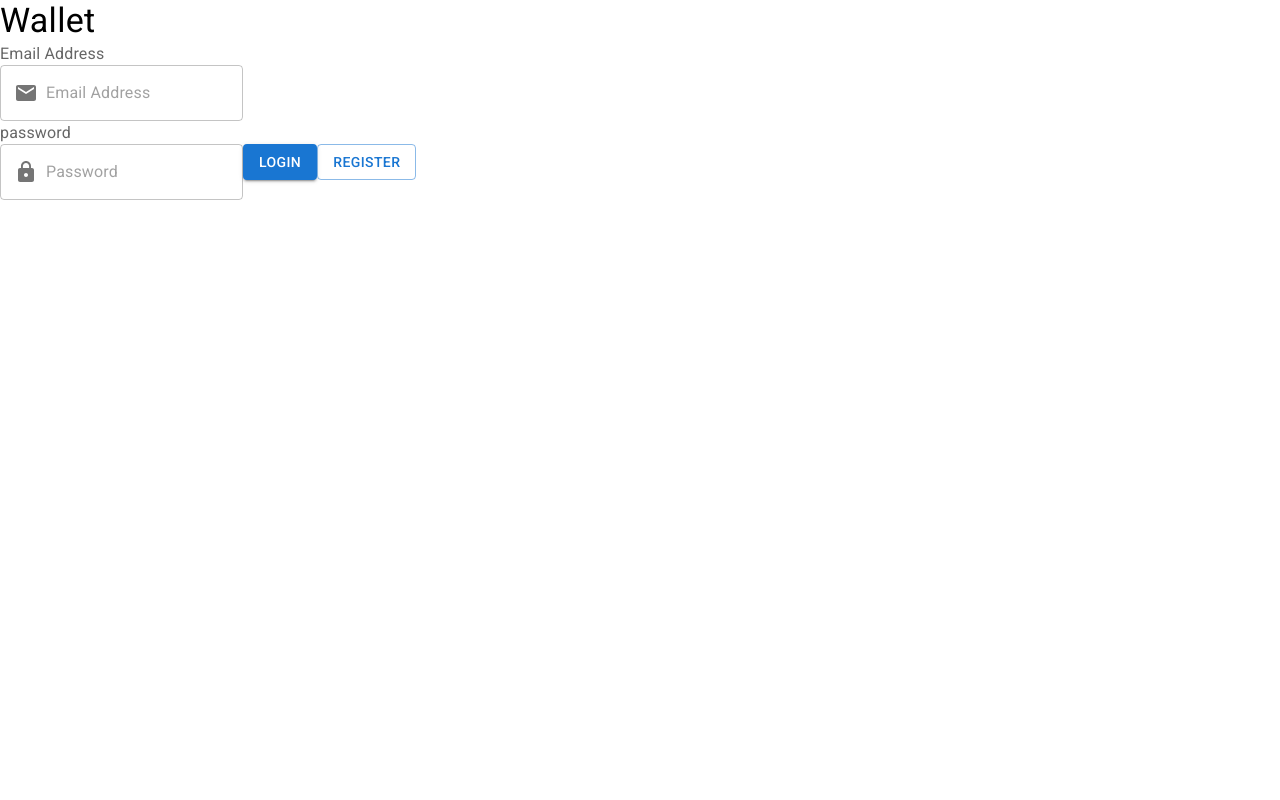
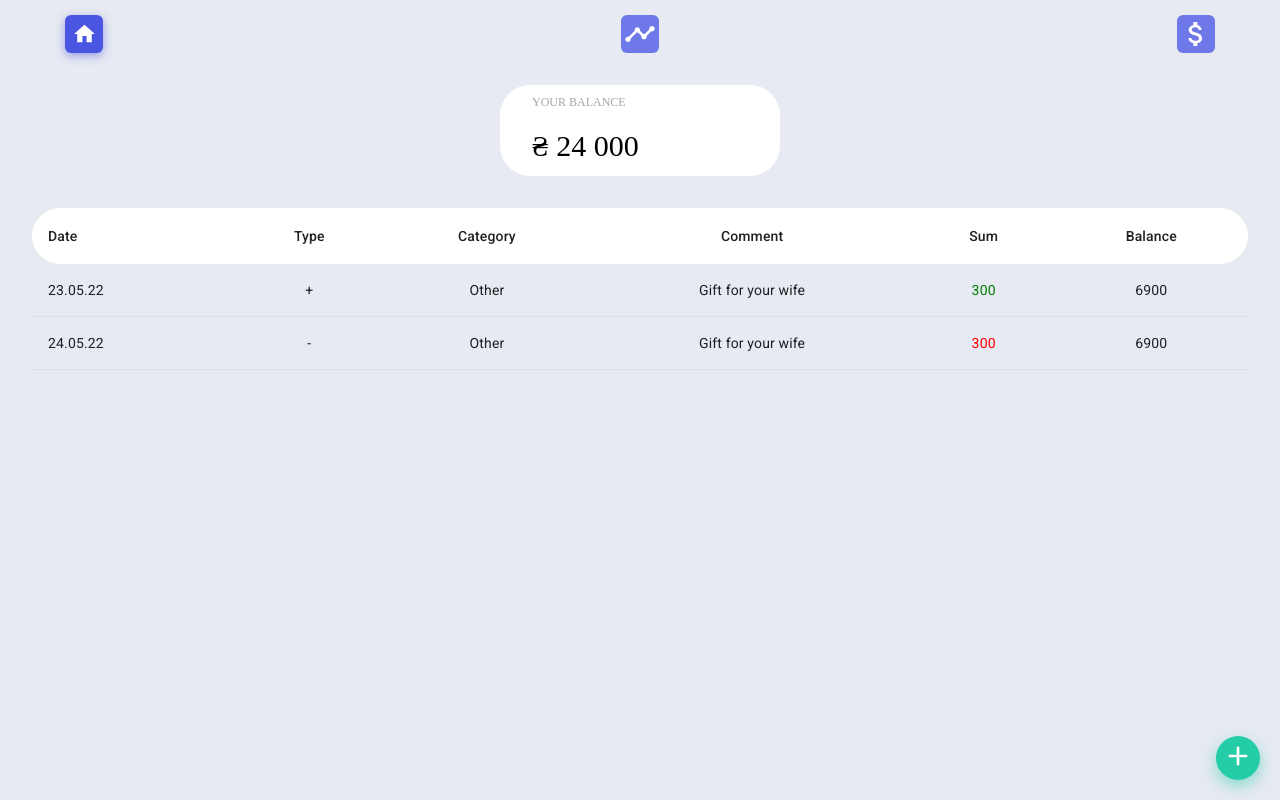
Before and after one commit to sla6ak/app-team-wallet, a React (Create React App) app: page / in a window 1280 px wide. Before the commit this address led to /login. Built offline with nearby package versions, Linux system fonts and the light colour scheme.

Commit message:
create home Table mob and tab

```diff
--- /dev/null
+++ b/src/components/Table/TableLarge.jsx
@@ -0,0 +1,67 @@
+import { Table, TableHead, TableBody, TableCell, TableContainer, TableRow } from '@mui/material';
+import {
+    TableHeadStyled,
+    TableCellStyledleft,
+    TableCellStyledRight,
+    TabWraper,
+    TableCellStyled,
+} from './TableLarge.styled';
+
+const TableLarge = () => {
+    const data = [
+        {
+            date: '23.05.22',
+            type: '+',
+            category: 'Other',
+            comment: 'Gift for your wife',
+            sum: 300,
+            balance: 6900,
+        },
+        {
+            date: '24.05.22',
+            type: '-',
+            category: 'Other',
+            comment: 'Gift for your wife',
+            sum: 300,
+            balance: 6900,
+        },
+    ];
+    return (
+        <TabWraper>
+            <TableContainer>
+                <Table sx={{ minWidth: 704 }} aria-label="simple table">
+                    <TableHead sx={TableHeadStyled}>
+                        <TableRow>
+                            <TableCellStyled sx={TableCellStyledleft}>Date</TableCellStyled>
+                            <TableCellStyled align="center">Type</TableCellStyled>
+                            <TableCellStyled align="center">Category</TableCellStyled>
+                            <TableCellStyled align="center">Comment</TableCellStyled>
+                            <TableCellStyled align="center">Sum</TableCellStyled>
+                            <TableCellStyled sx={TableCellStyledRight} align="center">
+                                Balance
+                            </TableCellStyled>
+                        </TableRow>
+                    </TableHead>
+                    <TableBody>
+                        {data.map(data => (
+                            <TableRow key={data.date}>
+                                <TableCell component="th" scope="row">
+                                    {data.date}
+                                </TableCell>
+                                <TableCell align="center">{data.type}</TableCell>
+                                <TableCell align="center">{data.category}</TableCell>
+                                <TableCell align="center">{data.comment}</TableCell>
+                                <TableCell style={{ color: data.type === '+' ? 'green' : 'red' }} align="center">
+                                    {data.sum}
+                                </TableCell>
+                                <TableCell align="center">{data.balance}</TableCell>
+                            </TableRow>
+                        ))}
+                    </TableBody>
+                </Table>
+            </TableContainer>
+        </TabWraper>
+    );
+};
+
+export default TableLarge;
--- /dev/null
+++ b/src/components/Table/TableLarge.styled.jsx
@@ -0,0 +1,25 @@
+import styled from '@emotion/styled';
+import { TableCell } from '@mui/material';
+
+export const TabWraper = styled.div`
+    margin-left: 32px;
+    margin-right: 32px;
+`;
+
+export const TableCellStyled = styled(TableCell)({
+    border: 0,
+});
+
+export const TableHeadStyled = {
+    backgroundColor: '#ffffff',
+    border: 0,
+};
+
+export const TableCellStyledRight = {
+    borderTopRightRadius: '30px',
+    borderBottomRightRadius: '30px',
+};
+export const TableCellStyledleft = {
+    borderTopLeftRadius: '30px',
+    borderBottomLeftRadius: '30px',
+};
--- /dev/null
+++ b/src/components/Table/TableMobile.jsx
@@ -0,0 +1,42 @@
+import { Table, TableBody, TableCell, TableContainer, TableRow } from '@mui/material';
+import { TableStyled, TabWraper } from './TableMobile.styled';
+
+const TableMobile = () => {
+    const example = '12345';
+    return (
+        <TabWraper>
+            <TableContainer sx={TableStyled}>
+                <Table>
+                    <TableBody>
+                        <TableRow>
+                            <TableCell align="left">Date</TableCell>
+                            <TableCell align="right">{example}</TableCell>
+                        </TableRow>
+                        <TableRow>
+                            <TableCell align="left">Type</TableCell>
+                            <TableCell align="right">{example}</TableCell>
+                        </TableRow>
+                        <TableRow>
+                            <TableCell align="left">Category</TableCell>
+                            <TableCell align="right">{example}</TableCell>
+                        </TableRow>
+                        <TableRow>
+                            <TableCell align="left">Comment</TableCell>
+                            <TableCell align="right">{example}</TableCell>
+                        </TableRow>
+                        <TableRow>
+                            <TableCell align="left">Sum</TableCell>
+                            <TableCell align="right">{example}</TableCell>
+                        </TableRow>
+                        <TableRow>
+                            <TableCell align="left">Balance</TableCell>
+                            <TableCell align="right">{example}</TableCell>
+                        </TableRow>
+                    </TableBody>
+                </Table>
+            </TableContainer>
+        </TabWraper>
+    );
+};
+
+export default TableMobile;
--- /dev/null
+++ b/src/components/Table/TableMobile.styled.jsx
@@ -0,0 +1,14 @@
+import styled from '@emotion/styled';
+// import { Table, TableBody, TableCell, TableContainer, TableRow } from '@mui/material';
+
+export const TabWraper = styled.div`
+    margin-left: 20px;
+    margin-right: 20px;
+`;
+
+export const TableStyled = {
+    backgroundColor: '#ffffff',
+    borderLeft: 5,
+    borderColor: 'green',
+    borderRadius: '10px',
+};
--- a/src/components/app/App.jsx
+++ b/src/components/app/App.jsx
@@ -12,14 +12,7 @@ function App() {
         <BrowserRouter basename={process.env.PUBLIC_URL + '/'}>
             <Routes>
                 <Route path="/" element={<Layout />}>
-                    <Route
-                        index
-                        element={
-                            <PrivateRoute>
-                                <HomePage />
-                            </PrivateRoute>
-                        }
-                    />
+                    <Route index element={<HomePage />} />
                     <Route
                         path="/statistic"
                         element={
--- a/src/views/homePage/HomePage.jsx
+++ b/src/views/homePage/HomePage.jsx
@@ -1,7 +1,55 @@
 import React from 'react';
+import {
+    HomeIcn,
+    TimelineIcn,
+    DollarIcn,
+    Link,
+    LinkActive,
+    BtnList,
+    SumBlock,
+    HomePageWrap,
+    SumTitle,
+    SumValue,
+    AddIcn,
+    PlusBtn,
+} from './HomePage.styled';
+import TableMobile from '../../components/Table/TableMobile';
+import TableLarge from '../../components/Table/TableLarge';
 
 const HomePage = () => {
-    return <div>HomePage</div>;
+    const activeBtn = isActive => {
+        if (isActive) return LinkActive;
+    };
+    return (
+        <HomePageWrap>
+            <BtnList>
+                <li>
+                    <Link to="/" style={({ isActive }) => activeBtn(isActive)}>
+                        <HomeIcn />
+                    </Link>
+                </li>
+                <li>
+                    <Link to="/statistics" style={({ isActive }) => activeBtn(isActive)}>
+                        <TimelineIcn />
+                    </Link>
+                </li>
+                <li>
+                    <Link to="/currency" style={({ isActive }) => activeBtn(isActive)}>
+                        <DollarIcn />
+                    </Link>
+                </li>
+            </BtnList>
+            <SumBlock>
+                <SumTitle>Your balance</SumTitle>
+                <SumValue>&#8372; 24 000</SumValue>
+            </SumBlock>
+            {/* <TableMobile /> */}
+            <TableLarge />
+            <PlusBtn>
+                <AddIcn />
+            </PlusBtn>
+        </HomePageWrap>
+    );
 };
 
 export default HomePage;
--- a/src/views/homePage/HomePage.styled.jsx
+++ b/src/views/homePage/HomePage.styled.jsx
@@ -1,3 +1,100 @@
-// import styled from '@emotion/styled';
+import styled from '@emotion/styled';
+import { NavLink } from 'react-router-dom';
 
-// для стилизации компонентов из материал юа их можно сюда затянуть и от них наследоваться! это поможет стилизировать то что не стилизируется пропсами
+import { Home, Timeline, AttachMoney, Add } from '@mui/icons-material';
+
+export const HomePageWrap = styled.div`
+    background-color: #e7eaf2;
+    height: 100vh;
+    display: flex;
+    flex-direction: column;
+`;
+
+export const HomeIcn = styled(Home)({
+    width: '25px',
+    fontSize: 'xx-large',
+    color: 'white',
+});
+
+export const TimelineIcn = styled(Timeline)({
+    fontSize: 'xx-large',
+    color: 'white',
+});
+
+export const DollarIcn = styled(AttachMoney)({
+    fontSize: 'xx-large',
+    color: 'white',
+});
+
+export const AddIcn = styled(Add)({
+    fontSize: 'xx-large',
+    color: 'white',
+});
+
+export const Link = styled(NavLink)`
+    align-items: center;
+    justify-content: center;
+    display: flex;
+    width: 38px;
+    height: 38px;
+    background-color: #6e78e8;
+    border-radius: 6px;
+    &:hover {
+        box-shadow: 0px 3px 10px rgba(74, 86, 226, 0.5);
+        background-color: #4a56e2;
+    }
+`;
+
+export const LinkActive = {
+    backgroundColor: '#4A56E2',
+    boxShadow: '0px 3px 10px rgba(74, 86, 226, 0.5)',
+};
+
+export const BtnList = styled.ul`
+    display: flex;
+    list-style: none;
+    margin: 15px 65px 32px 65px;
+    justify-content: space-between;
+`;
+
+export const SumBlock = styled.div`
+    margin-right: auto;
+    margin-left: auto;
+    padding: 8px 32px;
+    margin-bottom: 32px;
+    background-color: #ffffff;
+    min-width: 280px;
+    min-height: 80px;
+    border-radius: 30px;
+`;
+
+export const SumTitle = styled.p`
+    font-family: 'Circe';
+    font-weight: 400;
+    font-size: 12px;
+    line-height: 18px;
+    text-transform: uppercase;
+    margin-bottom: 12px;
+
+    color: #a6a6a6;
+`;
+
+export const SumValue = styled.p`
+    font-family: 'Poppins';
+    font-weight: 400;
+    font-size: 30px;
+    line-height: 45px;
+`;
+
+export const PlusBtn = styled.button`
+    width: 44px;
+    height: 44px;
+    background: #24cca7;
+    border-radius: 50%;
+    border: none;
+
+    position: absolute;
+    bottom: 20px;
+    right: 20px;
+    box-shadow: 0px 6px 15px rgba(36, 204, 167, 0.5);
+`;
```
